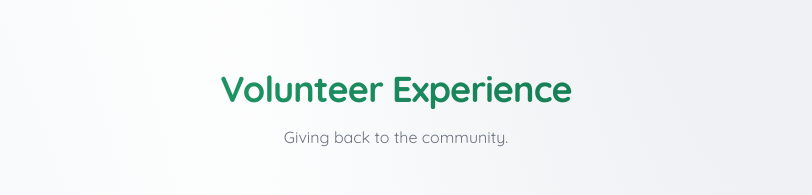
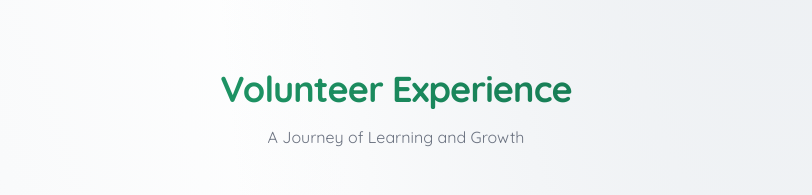
Before and after one commit to abdullahalfaisal/Personal-Portfolio, a Next.js app: page / in a window 1280 px wide. Shown: the part 4040-4235 px from the top of the page, without its empty margins (244-1056 px from the left). Built offline with nearby package versions, Linux system fonts and the light colour scheme.

Commit message:
Update volunteer section description text

```diff
--- a/src/components/volunteer-section.tsx
+++ b/src/components/volunteer-section.tsx
@@ -7,7 +7,7 @@ export function VolunteerSection() {
     <section id="volunteer" className="py-16 animate-in fade-in slide-in-from-bottom-12 duration-1000">
       <div className="text-center mb-12 animate-in fade-in duration-1000">
         <h2 className="text-3xl font-bold tracking-tight md:text-4xl bg-clip-text text-transparent bg-gradient-to-r from-primary to-accent">Volunteer Experience</h2>
-        <p className="mt-4 max-w-2xl mx-auto text-muted-foreground">Giving back to the community.</p>
+        <p className="mt-4 max-w-2xl mx-auto text-muted-foreground">A Journey of Learning and Growth</p>
       </div>
       <div className="relative max-w-3xl mx-auto">
         <div className="absolute left-4 md:left-9 top-0 h-full w-0.5 bg-border -translate-x-1/2 animate-in fade-in duration-1000 delay-500"></div>
```
